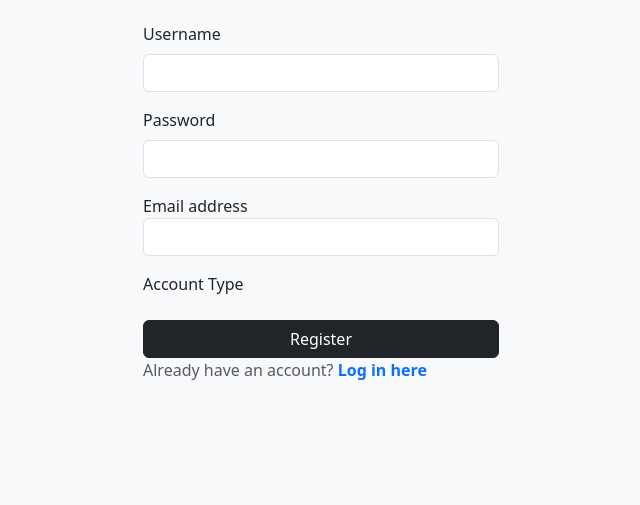
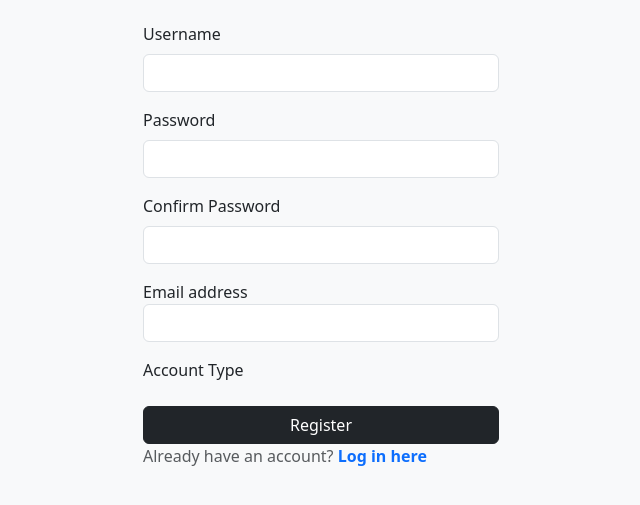
Before and after one commit to cronjefj-coder/Commerce, a Django app: page /register/ in a window 1280 px wide. Shown: the part 218-723 px from the top of the page, without its empty margins (319-959 px from the left). Run offline with Django 5.2, Linux system fonts and the light colour scheme.

Commit message:
Add files via upload

```diff
--- a/Commerce/eCom/templates/eCom/register.html
+++ b/Commerce/eCom/templates/eCom/register.html
@@ -48,6 +48,11 @@
         </div>
 
         <div class="mb-3">
+          <label for="conf_password" class="form-label">Confirm Password</label>
+          <input type="password" class="form-control" id="conf_password" name="conf_password" required>
+        </div>
+
+        <div class="mb-3">
           <label for="email" class"form-label">Email address</label>
           <input type="email" class="form-control" id="email" name="email" required>
         </div>
```
